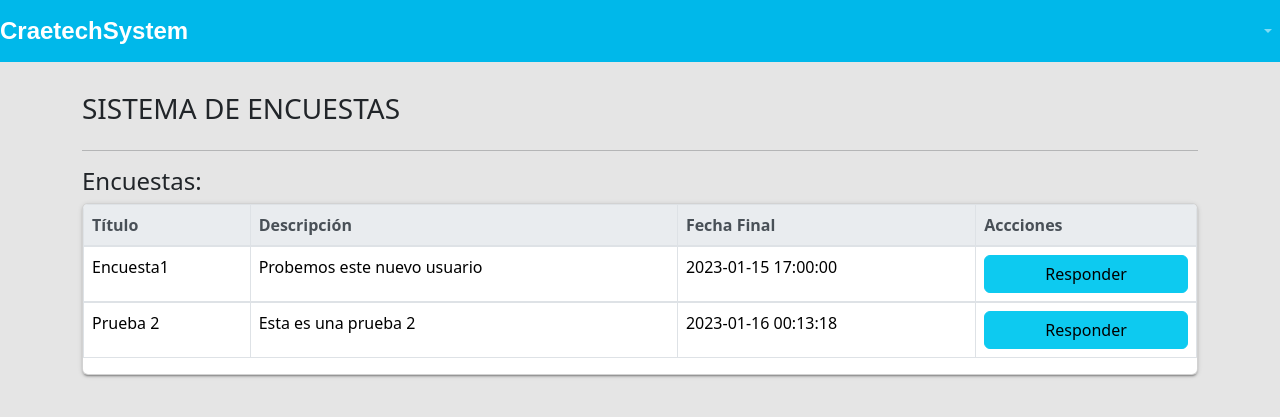
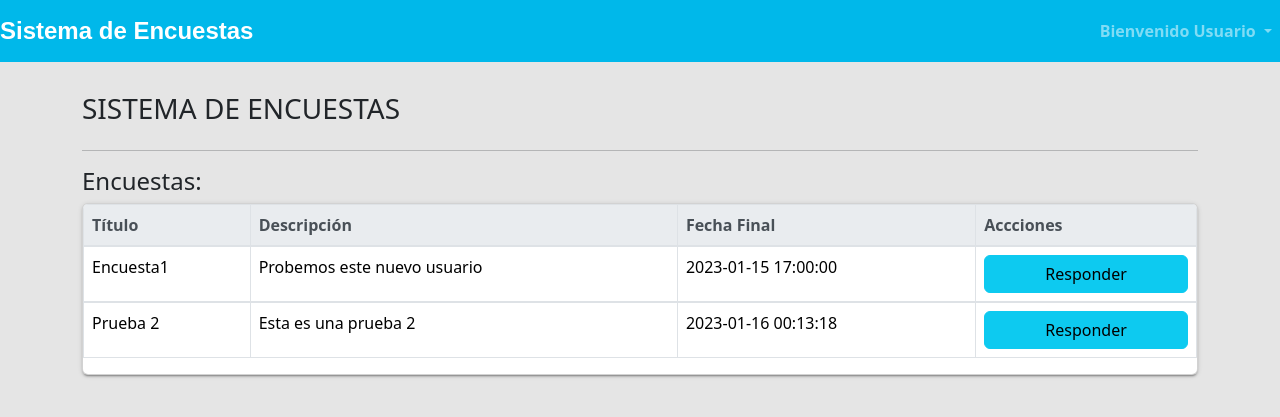
Before and after one commit to Moonlight014/SISTEMA-ENCUESTAS, a PHP site: page /usuario/index.php in a window 1280 px wide. Shown: the top 417 px of the page. Run offline with PHP 8.4, Linux system fonts and the light colour scheme; data comes from the database, SQL or seed files in the repository; both versions use the stored data as it was after the commit.

Commit message:
Solucionados problemas con interfaz.

```diff
--- a/navbar.php
+++ b/navbar.php
@@ -15,40 +15,30 @@
 
 
 
-  <nav class="navbar navbar-icon-top navbar-expand-lg navbar-dark "style='background-color: #00B8EA';>
-  <a class="navbar-brand" href="index.php"><b>CraetechSystem</b></a>
+<nav class="navbar navbar-icon-top navbar-expand-lg navbar-dark" style="background-color: #00B8EA;">
+  <a class="navbar-brand" href="index.php"><b>Sistema de Encuestas</b></a>
   <button class="navbar-toggler" type="button" data-toggle="collapse" data-target="#navbarSupportedContent" aria-controls="navbarSupportedContent" aria-expanded="false" aria-label="Toggle navigation">
     <span class="navbar-toggler-icon"></span>
   </button>
 
-  <div class="collapse navbar-collapse" id="navbarSupportedContent">
-    <ul class="navbar-nav mr-auto">
-
-
-
-    </ul>
-      <ul class="navbar-nav ">
-
-
-       <li class="nav-item dropdown">
+  <div class="collapse navbar-collapse justify-content-end" id="navbarSupportedContent">
+    <ul class="navbar-nav">
+      <li class="nav-item dropdown">
         <a class="nav-link dropdown-toggle" href="#" id="navbarDropdown" role="button" data-toggle="dropdown" aria-haspopup="true" aria-expanded="false"><b>
-
           <?php
-      session_start();
-        if (isset($_SESSION['u_usuario'])) {
-          echo "Bienvenido " .$_SESSION['u_usuario'] . "\t";}
-        ?>
+            session_start();
+            if (isset($_SESSION['u_usuario'])) {
+              echo "Bienvenido " . $_SESSION['u_usuario'];
+            } else {
+              echo "Bienvenido Usuario";
+            }
+          ?>
         </b></a>
         <div class="dropdown-menu" aria-labelledby="navbarDropdown">
           <a class="dropdown-item" href="#">Ajustes</a>
-          <a href='../cerrar_sesion.php' class='btn btn-danger' type="button" style='margin-left: 10px'><i class="fa fa-power-off fa-lg"></i></a>
+          <a href="../cerrar_sesion.php" class="btn btn-danger" type="button" style="margin-left: 10px"><i class="fa fa-power-off fa-lg"></i></a>
         </div>
       </li>
-
     </ul>
-
-
-
-
   </div>
 </nav>
```
Also changed, not shown: sistema_encuestas.sql (+7 -7 lines).
